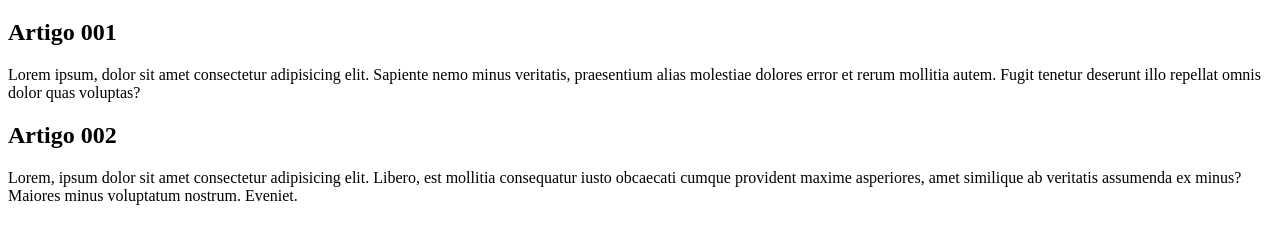
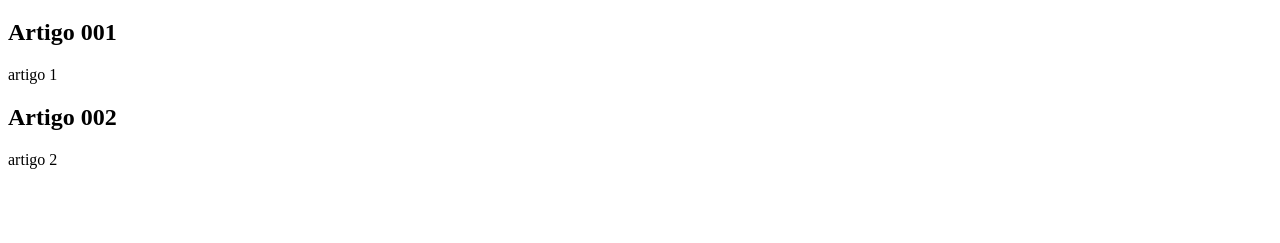
Before and after one commit to souzatech/teste-branches, a plain HTML site: page index.html in a window 1280 px wide. Shown: the part 61-304 px from the top of the page. Drawn offline with Linux system fonts and the light colour scheme.

Commit message:
Update index.html

```diff
--- a/index.html
+++ b/index.html
@@ -13,11 +13,11 @@
         </header>
         <article>
             <h2>Artigo 001</h2>
-            <p>Lorem ipsum, dolor sit amet consectetur adipisicing elit. Sapiente nemo minus veritatis, praesentium alias molestiae dolores error et rerum mollitia autem. Fugit tenetur deserunt illo repellat omnis dolor quas voluptas?</p>
+            <p>artigo 1</p>
         </article>
         <article>
            <h2>Artigo 002</h2>
-           <p>Lorem, ipsum dolor sit amet consectetur adipisicing elit. Libero, est mollitia consequatur iusto obcaecati cumque provident maxime asperiores, amet similique ab veritatis assumenda ex minus? Maiores minus voluptatum nostrum. Eveniet.</p>
+           <p>artigo 2</p>
         </article>
     </main>
 </body>
```
